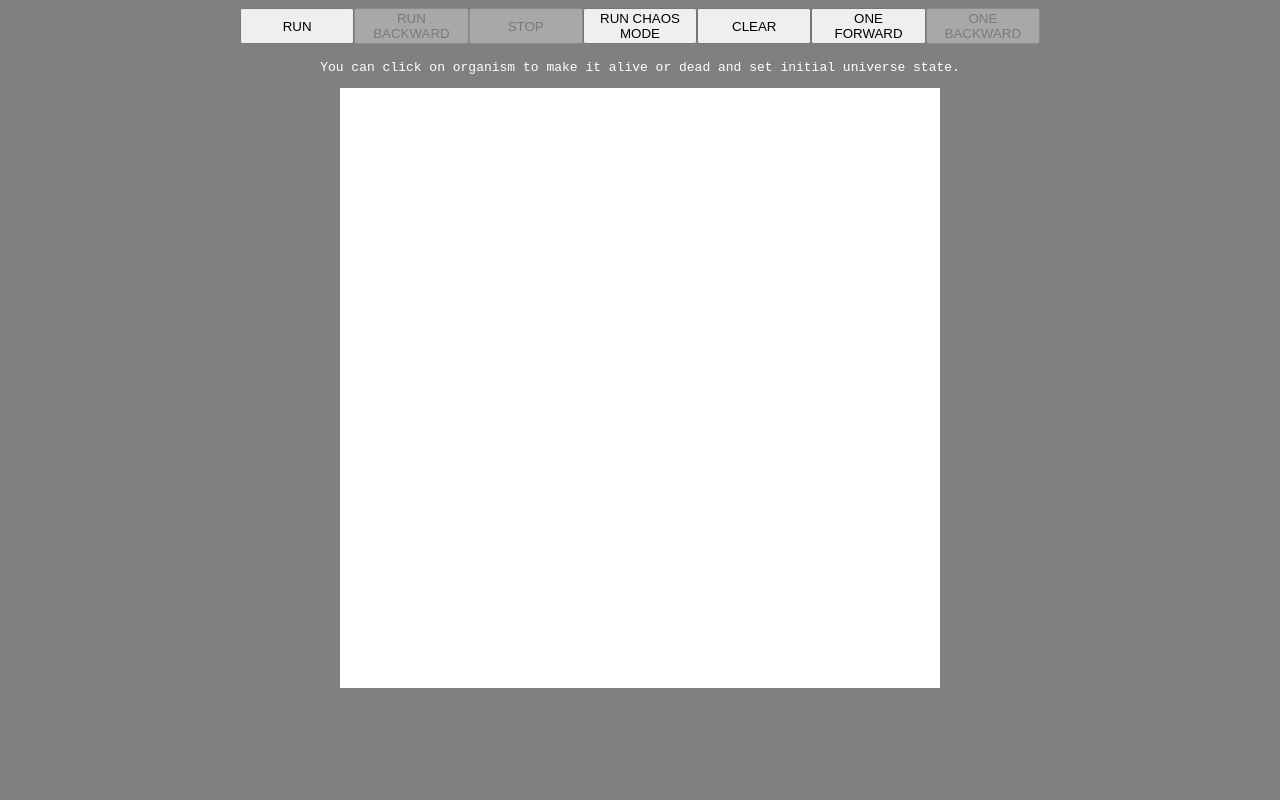
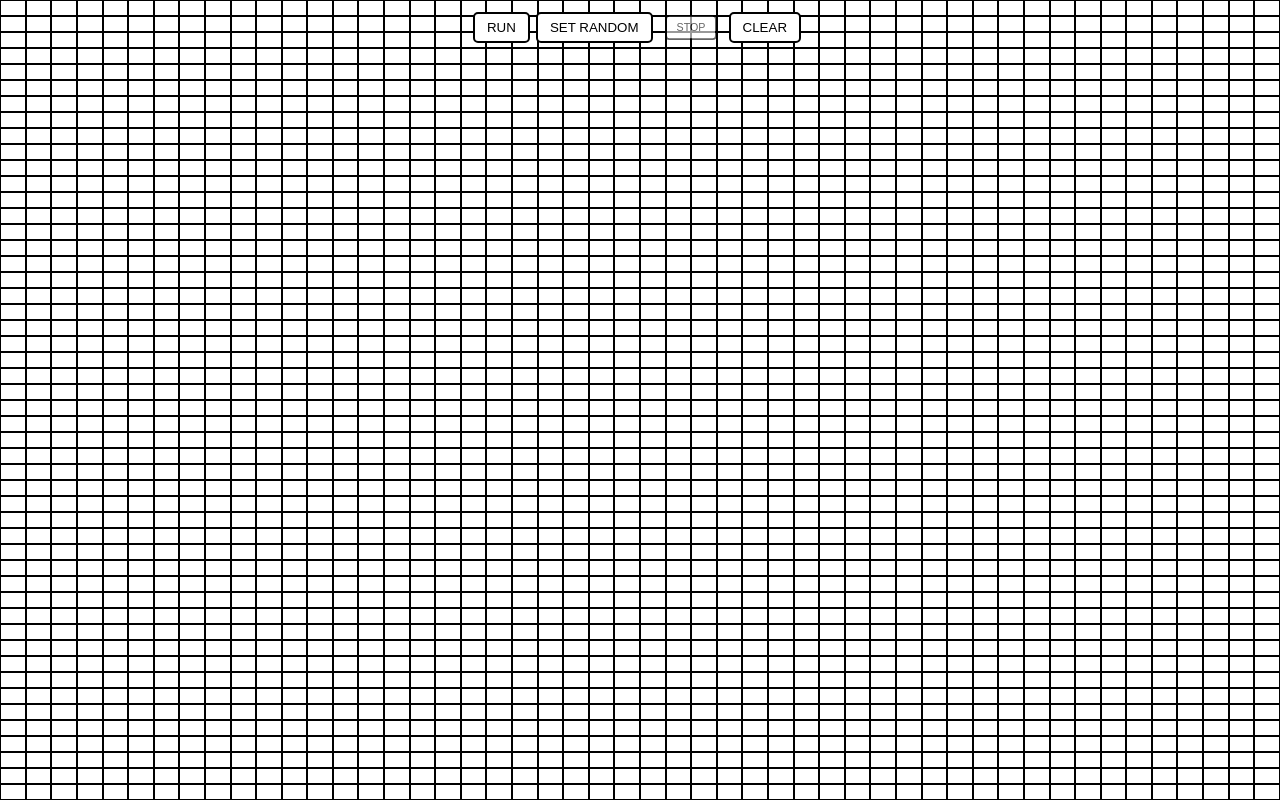
Before and after one commit to nmitic/game-of-life, a React (Create React App) app: page / in a window 1280 px wide. Built offline with nearby package versions, Linux system fonts and the light colour scheme.

Commit message:
improved performance by changing data structure and using nested loops

```diff
--- a/src/components/game-controls.tsx
+++ b/src/components/game-controls.tsx
@@ -1,91 +1,65 @@
-import React from 'react'
-import styled from 'styled-components'
-import { UniverseType } from '../game-of-life'
+import React from "react";
+import styled from "styled-components";
 
 const StyledButton = styled.button`
   text-transform: uppercase;
-  //width: 10%;
   cursor: pointer;
-`
+  background-color: white;
+  color: black;
+  border-radius: 5px;
+  border: 2px solid black;
+  padding: 6px 12px;
+  margin-right: 6px;
+  transition: all 0.1s ease-in-out;
+
+  &:disabled {
+    opacity: 0.6;
+    transform: scale(0.8);
+  }
+`;
 
 const GameControlsStyled = styled.div`
-  display: grid;
-  grid-template-columns: repeat(7, 1fr);
-  position: sticky;
+  position: fixed;
   top: 0;
-  margin-bottom: 1rem;
-  justify-content: center;
-`
+  left: 0;
+  right: 0;
+  justify-content: space-between;
+  text-align: center;
+  margin: 0 auto;
+  padding: 12px 6px;
+`;
 
 interface GameControlsProps {
-  runGame: (universe: UniverseType, history: UniverseType[]) => void,
-  stopGame: () => void,
-  clearGame: () => void,
-  runChaosMode: () => void,
-  runGameBackward: (history: UniverseType[]) => void,
-  runOneStepForward: (universe: UniverseType,  history: UniverseType[]) => void,
-  runOneStepBackward: (history: UniverseType[]) => void,
-  playing: boolean,
-  universe: UniverseType,
-  history: UniverseType[]
+  runGame: () => void;
+  stopGame: () => void;
+  setRandomUniverse: () => void;
+  clear: () => void;
+  running: boolean;
 }
 
 const GameControls: React.FC<GameControlsProps> = ({
   runGame,
   stopGame,
-  clearGame,
-  runChaosMode,
-  universe,
-  playing,
-  runOneStepForward,
-  runOneStepBackward,
-  history,
-  runGameBackward,
+  setRandomUniverse,
+  clear,
+  running,
 }) => {
-  const hasNoHistory = history.length === 0
   return (
     <GameControlsStyled>
-      <StyledButton onClick={() => {
-          runGame(universe, history)
-        }}
-        disabled={playing}
-      >
-          run
+      <StyledButton disabled={running} onClick={() => runGame()}>
+        Run
       </StyledButton>
-      <StyledButton onClick={() => {
-        runGameBackward(history)
-      }}
-        disabled={playing || hasNoHistory}
-      >
-        run backward
+      <StyledButton disabled={running} onClick={() => setRandomUniverse()}>
+        Set random
       </StyledButton>
-      <StyledButton onClick={() => stopGame()}
-        disabled={!playing}
-      >
-          stop
+      <StyledButton disabled={!running} onClick={() => stopGame()}>
+        Stop
       </StyledButton>
-      <StyledButton onClick={() => runChaosMode()}
-        disabled={playing}
-      >
-          run chaos mode
-      </StyledButton>
-      <StyledButton onClick={() => clearGame()}
-        disabled={playing}
-      >
-          clear
-      </StyledButton>
-        <StyledButton onClick={() => runOneStepForward(universe, history)}
-          disabled={playing}
-        >
-            one forward
-        </StyledButton>
-      <StyledButton onClick={() => runOneStepBackward(history)}
-          disabled={hasNoHistory || playing}
-      >
-        one backward
+      <StyledButton disabled={running} onClick={() => clear()}>
+        clear
       </StyledButton>
     </GameControlsStyled>
-  )
-}
+  );
+};
 
-export default GameControls
+export default GameControls;
--- a/src/components/game-grid.tsx
+++ b/src/components/game-grid.tsx
@@ -1,47 +1,44 @@
 import React from "react";
 import styled from "styled-components";
-import { UniverseType } from "../game-of-life";
-import Organism from "./organism";
+import { Cell } from "../game-of-life";
 
-const GameGridStyled = styled.div<{ size: number; organismSize: string }>`
+const GameGridStyled = styled.div<{ gridSize: number }>`
   justify-content: center;
   display: grid;
   grid-template-columns: repeat(
-    ${({ size }) => size},
-    ${({ organismSize }) => organismSize}
+    ${({ gridSize }) => gridSize},
+    ${({ gridSize }) => `${100 / gridSize}vw`}
   );
   grid-template-rows: repeat(
-    ${({ size }) => size},
-    ${({ organismSize }) => organismSize}
+    ${({ gridSize }) => gridSize},
+    ${({ gridSize }) => `${100 / gridSize}vh`}
   );
+`;
+
+const CellStyled = styled.div<{ alive: boolean }>`
+  width: 100%;
+  height: 100%;
+  background-color: ${({ alive }) => (!alive ? "white" : "yellow")};
+  border: 1px solid black;
+  box-sizing: border-box;
 `;
 
 interface GameGrid {
   size: number;
-  organismSize: string;
-  universe: UniverseType;
-  setUniverse: (universe: UniverseType) => void;
+  universe: Cell[][];
 }
 
-const GameGrid: React.FC<GameGrid> = ({
-  setUniverse,
-  size,
-  organismSize,
-  universe,
-}) => {
+const GameGrid: React.FC<GameGrid> = ({ size, universe }) => {
   return (
-    <GameGridStyled size={size} organismSize={organismSize}>
-      {Object.keys(universe).map((coordinates) => {
-        return (
-          <Organism
-            key={coordinates}
-            universe={universe}
-            setUniverse={setUniverse}
-            coordinates={coordinates}
-          />
-        );
-      })}
-    </GameGridStyled>
+    <>
+      <GameGridStyled gridSize={size}>
+        {universe.map((row) => {
+          return row.map((col) => {
+            return <CellStyled alive={Boolean(col)} />;
+          });
+        })}
+      </GameGridStyled>
+    </>
   );
 };
 
--- a/src/components/organism.tsx
+++ /dev/null
@@ -1,42 +0,0 @@
-import React, { memo } from "react";
-import styled from "styled-components";
-import {
-  ORGANISM_STATUS,
-  UniverseType,
-  OrganismStatusType,
-} from "../game-of-life";
-
-const OrganismStyled = styled.div<{ isAlive: OrganismStatusType }>`
-  cursor: pointer;
-  width: 100%;
-  height: 100%;
-  perspective: 1000px;
-  background-color: ${(props) => (props.isAlive ? "yellow" : "white")};
-`;
-
-interface OrganismProps {
-  setUniverse: (universe: UniverseType) => void;
-  coordinates: string;
-  universe: UniverseType;
-}
-
-const Organism: React.FC<OrganismProps> = ({
-  setUniverse,
-  universe,
-  coordinates,
-}) => {
-  const isAlive = universe[coordinates];
-  return (
-    <OrganismStyled
-      isAlive={isAlive}
-      onClick={() => {
-        setUniverse({
-          ...universe,
-          [coordinates]: isAlive ? ORGANISM_STATUS.DEAD : ORGANISM_STATUS.ALIVE,
-        });
-      }}
-    />
-  );
-};
-
-export default memo(Organism);
--- a/src/game-of-life.ts
+++ b/src/game-of-life.ts
@@ -1,84 +1,77 @@
-export enum ORGANISM_STATUS {
-  ALIVE = 1,
-  DEAD = 0
-}
+export type Cell = 0 | 1;
 
-export type OrganismStatusType = ORGANISM_STATUS.ALIVE | ORGANISM_STATUS.DEAD
+export type CellState = 0 | 1;
 
-export type UniverseType = {[k: string]: OrganismStatusType}
-export type DestroyedUniverseType = {[k: string]: 0}
+export function hashLife(cells: CellState[][]): CellState[][] {
+  const numRows = cells.length;
+  const numCols = cells[0].length;
 
-export const makeUniverse = (universeSize: number, chaosMode = false):UniverseType  => {
-  let universe = {} as UniverseType
-  const universeItems = universeSize * universeSize
+  // Create a new array to store the next state of the universe
+  const nextState = Array.from({ length: numRows }, () => new Array<CellState>(numCols));
 
-  for (let index = 0; index < universeItems; index++) {
-    // calculating organism coordinates based on the universe size
-    const xCoordinate = (index - index % universeSize) / universeSize
-    const yCoordinate = index % universeSize;
-    const status = chaosMode ? Math.round(Math.random()) : ORGANISM_STATUS.DEAD
-    // storing coordinates in a string so it can be accessed using object lookup
-    universe[`${xCoordinate},${yCoordinate}`] = status as OrganismStatusType
+  // Helper function to count the number of live neighbors for a given cell
+  function countLiveNeighbors(row: number, col: number): number {
+    let count = 0;
+    for (let i = row - 1; i <= row + 1; i++) {
+      for (let j = col - 1; j <= col + 1; j++) {
+        if (i >= 0 && i < numRows && j >= 0 && j < numCols && !(i === row && j === col)) {
+          count += cells[i][j];
+        }
+      }
+    }
+    return count;
   }
 
-  return universe
-}
+  // Iterate over each cell in the current state
+  for (let row = 0; row < numRows; row++) {
+    for (let col = 0; col < numCols; col++) {
+      const liveNeighbors = countLiveNeighbors(row, col);
+      const currentState = cells[row][col];
 
-export const getAliveNeighborsCount = (organismCoordinates: string, universe: UniverseType):number => {
-  const [ xCoordinate, yCoordinate ] = organismCoordinates.split(',').map(Number)
-
-  // calculate all 8 neighbors coordinates surrounding the organism
-  return [
-    [xCoordinate - 1, yCoordinate - 1],
-    [xCoordinate, yCoordinate - 1],
-    [xCoordinate + 1, yCoordinate - 1],
-    [xCoordinate - 1, yCoordinate],
-    [xCoordinate + 1, yCoordinate],
-    [xCoordinate - 1, yCoordinate + 1],
-    [xCoordinate, yCoordinate + 1],
-    [xCoordinate + 1, yCoordinate + 1],
-  ]
-  .filter(organismCoordinates => {
-    //filtering organism which are out of grid boundaries
-    return !organismCoordinates.some(coordinates => coordinates > Math.sqrt(Object.keys(universe).length) || coordinates < 0)
-  })
-  .filter(organismCoordinates => {
-    //removing dead organisms
-    return universe[organismCoordinates.toString()]
-  })
-  .length
-}
-
-export const advanceGeneration = (universe: UniverseType):UniverseType => {
-
-  let nextGeneration = {...universe}
-
-  for (const organismCoordinates in universe) {
-    const aliveNeighborsCount = getAliveNeighborsCount(organismCoordinates , universe)
-
-    if (universe[organismCoordinates] === ORGANISM_STATUS.ALIVE && aliveNeighborsCount === 2) {
-      nextGeneration[organismCoordinates] = ORGANISM_STATUS.ALIVE
-    }
-
-    if (aliveNeighborsCount === 3) {
-      nextGeneration[organismCoordinates] = ORGANISM_STATUS.ALIVE
-    }
-
-    if (aliveNeighborsCount < 2 || aliveNeighborsCount > 3) {
-      nextGeneration[organismCoordinates] = ORGANISM_STATUS.DEAD
+      // Apply the rules of the Game of Life
+      if (currentState === 1 && (liveNeighbors < 2 || liveNeighbors > 3)) {
+        nextState[row][col] = 0; // Cell dies due to underpopulation or overpopulation
+      } else if (currentState === 0 && liveNeighbors === 3) {
+        nextState[row][col] = 1; // Cell becomes alive due to reproduction
+      } else {
+        nextState[row][col] = currentState; // Cell remains in its current state
+      }
     }
   }
 
-  return nextGeneration
+  return nextState;
 }
 
-// set all organism to be dead
-export const destroyUniverse = (universe: UniverseType):DestroyedUniverseType => Object.keys(universe).reduce((acc, key) => ({...acc, [key]: 0}), {})
 
-// naive but useful way for checking shallow equality
-const shallowCompare = (obj1: {[k: string]: any}, obj2: {[k: string]: any}):boolean =>
-  Object.keys(obj1).length === Object.keys(obj2).length &&
-  Object.keys(obj1).every(key => obj1[key] === obj2[key]);
+export function generateRandomArray(rows: number, cols: number): Cell[][] {
+  const array: Cell[][] = [];
 
-// checks if there are changes between generations
-export const noChangesInTheUniverse = (oldUniverse: UniverseType, newUniverse: UniverseType):boolean => shallowCompare(oldUniverse, newUniverse)
+  for (let i = 0; i < rows; i++) {
+    const row: Cell[] = [];
+
+    for (let j = 0; j < cols; j++) {
+      const value = Math.random() < 0.5 ? 0 : 1;
+      row.push(value);
+    }
+
+    array.push(row);
+  }
+
+  return array;
+}
+
+export function generateEmptyArray(rows: number, cols: number): Cell[][] {
+  const array: Cell[][] = [];
+
+  for (let i = 0; i < rows; i++) {
+    const row: Cell[] = [];
+
+    for (let j = 0; j < cols; j++) {
+      row.push(0);
+    }
+
+    array.push(row);
+  }
+
+  return array;
+}
--- a/src/game.tsx
+++ b/src/game.tsx
@@ -1,11 +1,10 @@
-import React, { useState } from "react";
+import React, { useEffect, useState } from "react";
 import styled, { createGlobalStyle } from "styled-components";
 import {
-  makeUniverse,
-  advanceGeneration,
-  destroyUniverse,
-  noChangesInTheUniverse,
-  UniverseType,
+  generateRandomArray,
+  hashLife,
+  Cell,
+  generateEmptyArray,
 } from "./game-of-life";
 
 import GameControls from "./components/game-controls";
@@ -18,8 +17,7 @@ const GlobalStyle = createGlobalStyle`
 `;
 
 const GameStyled = styled.div`
-  max-width: 800px;
-  margin: 0 auto;
+  margin: -8px auto;
 `;
 
 const DeclaimerStyled = styled.p`
@@ -30,114 +28,35 @@ const DeclaimerStyled = styled.p`
 
 interface UniverseProps {
   size: number;
-  organismSize?: string;
+  initialUniverse: Cell[][];
 }
 
-const Game: React.FC<UniverseProps> = ({ size, organismSize = "20px" }) => {
-  const [universe, setUniverse] = useState<UniverseType>(
-    makeUniverse(size, false)
-  );
-  const [gameId, setGameId] = useState(0);
-  const [playing, setPlaying] = useState(false);
-  const [history, setHistory] = useState<UniverseType[]>([]);
+const Game: React.FC<UniverseProps> = ({ size, initialUniverse }) => {
+  const [universe, setUniverse] = useState(initialUniverse);
+  const [running, setRunning] = useState(false);
 
-  const runGameBackward = (history: UniverseType[]): void => {
-    setPlaying(true);
-    const hasNoHistory = history.length === 0;
-
-    if (hasNoHistory) {
-      stopGame();
-      return;
+  useEffect(() => {
+    if (running) {
+      setTimeout(() => setUniverse(hashLife(universe)), 0);
     }
-
-    const pastHistory = runOneStepBackward(history);
-
-    const gameId = window.setTimeout(() => runGameBackward(pastHistory), 1);
-    setGameId(gameId);
-  };
-
-  const runGame = (
-    currentUniverse: UniverseType,
-    history: UniverseType[]
-  ): void => {
-    setPlaying(true);
-    const [newUniverse, newHistory] = runOneStepForward(
-      currentUniverse,
-      history
-    );
-
-    if (noChangesInTheUniverse(currentUniverse, newUniverse)) {
-      stopGame();
-      return;
-    }
-
-    const gameId = window.setTimeout(() => runGame(newUniverse, newHistory), 1);
-    setGameId(gameId);
-  };
-
-  const stopGame = (): void => {
-    setPlaying(false);
-    clearTimeout(gameId);
-  };
-
-  const clearGame = (): void => {
-    setPlaying(false);
-    stopGame();
-    setUniverse(destroyUniverse(universe));
-    setHistory([]);
-  };
-
-  const runChaosMode = (): void => {
-    const chaosUniverse = makeUniverse(size, true);
-    setUniverse(chaosUniverse);
-    runGame(chaosUniverse, history);
-  };
-
-  const runOneStepForward = (
-    currentUniverse: UniverseType,
-    history: UniverseType[]
-  ): [UniverseType, UniverseType[]] => {
-    const newUniverse = advanceGeneration(currentUniverse);
-    const newHistory = [...history, currentUniverse];
-    setUniverse(newUniverse);
-    setHistory(newHistory);
-
-    return [newUniverse, newHistory];
-  };
-
-  const runOneStepBackward = (history: UniverseType[]): UniverseType[] => {
-    const pastUniverse = history[history.length - 1];
-    const pastHistory = [...history.slice(0, history.length - 1)];
-    setUniverse(pastUniverse);
-    setHistory(pastHistory);
-
-    return pastHistory;
-  };
+  }, [universe, running]);
 
   return (
     <GameStyled>
       <GameControls
-        runChaosMode={runChaosMode}
-        runGame={runGame}
-        runGameBackward={runGameBackward}
-        stopGame={stopGame}
-        clearGame={clearGame}
-        universe={universe}
-        history={history}
-        playing={playing}
-        runOneStepForward={runOneStepForward}
-        runOneStepBackward={runOneStepBackward}
+        running={running}
+        runGame={() => {
+          setRunning(true);
+          const newGenerationUniverse = hashLife(universe);
+          setUniverse(newGenerationUniverse);
+        }}
+        setRandomUniverse={() => setUniverse(generateRandomArray(size, size))}
+        stopGame={() => setRunning(false)}
+        clear={() => {
+          setUniverse(generateEmptyArray(size, size));
+        }}
       />
-      <DeclaimerStyled>
-        You can click on organism to make it alive or dead and set initial
-        universe state.
-      </DeclaimerStyled>
-      <GameGrid
-        universe={universe}
-        setUniverse={setUniverse}
-        size={size}
-        organismSize={organismSize}
-      />
+      <GameGrid universe={universe} size={size} />
       <GlobalStyle />
     </GameStyled>
   );
--- a/src/index.tsx
+++ b/src/index.tsx
@@ -1,5 +1,9 @@
 import * as React from "react";
 import { render } from "react-dom";
 import GameOfLife from "./game";
+import { generateEmptyArray } from "./game-of-life";
 
-render(<GameOfLife size={30} />, document.getElementById("root"));
+render(
+  <GameOfLife size={50} initialUniverse={generateEmptyArray(50, 50)} />,
+  document.getElementById("root")
+);
```
